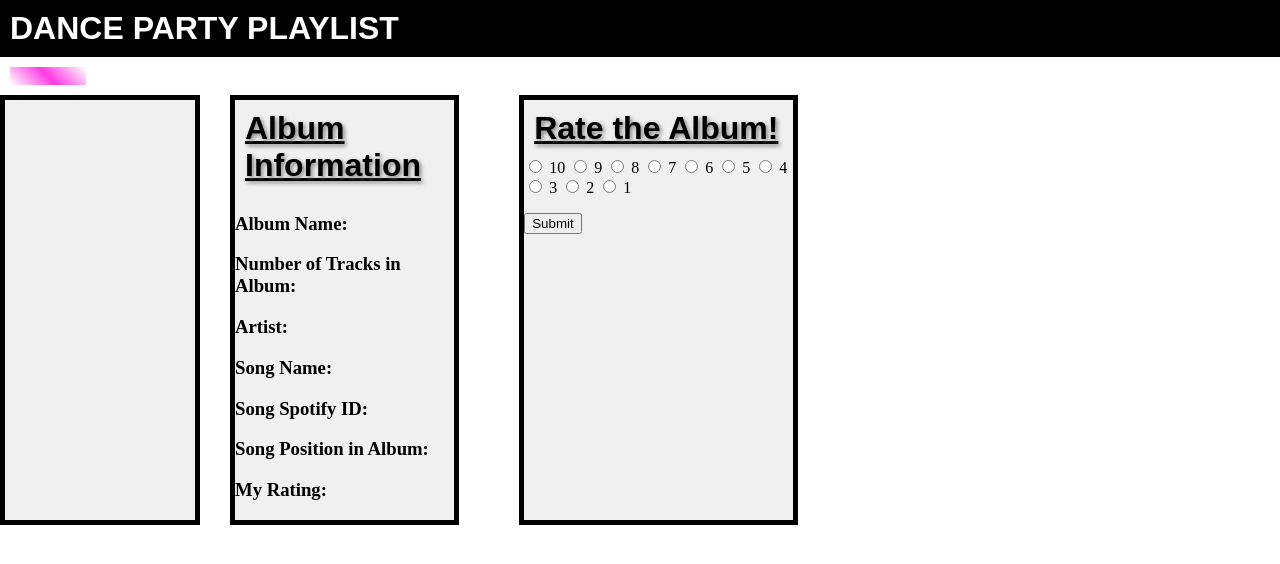
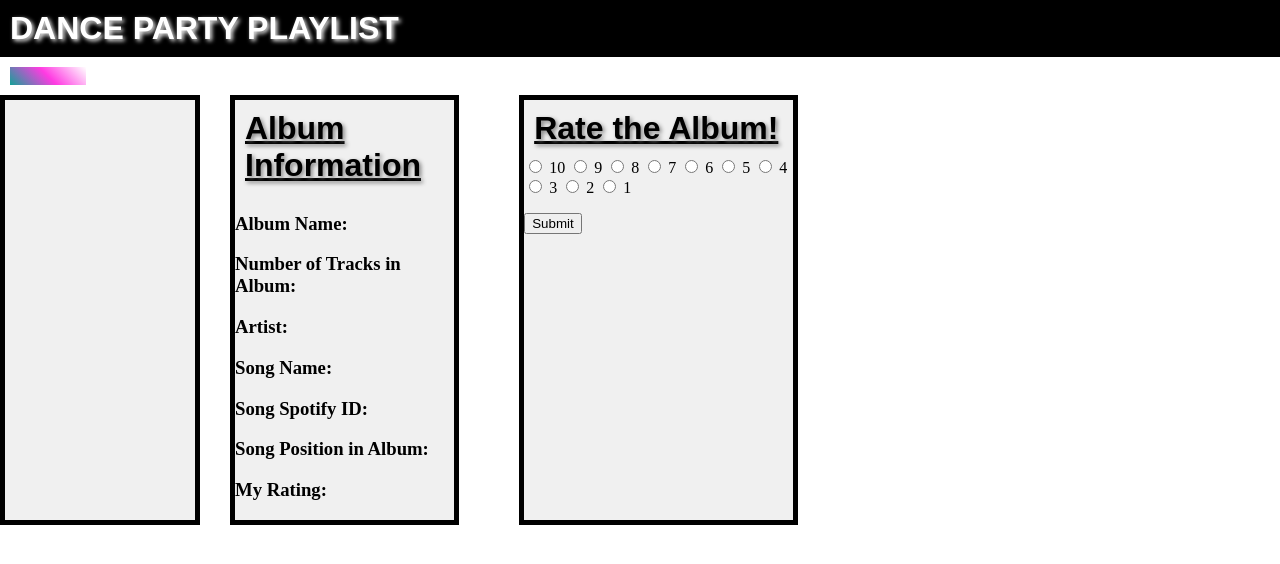
Before and after one commit to stevenfmentzer/Dance-Party-Playlist, a plain HTML site: page index.html in a window 1280 px wide. Drawn offline with Linux system fonts and the light colour scheme; no server answers.

Commit message:
white smoke added to title

```diff
--- a/styles/styles.css
+++ b/styles/styles.css
@@ -10,6 +10,7 @@ body, h1, h2, p {
     color: white;
     text-align: left;
     padding: 10px;
+    text-shadow: 2px 2px 4px whitesmoke;
   }
 
   h2 {
@@ -111,7 +112,7 @@ margin-right:20px;  }
     left: 0;
     width: 100%;
     height: 100%;
-    background: linear-gradient(45deg, #fff, #ff3be2, #fff);
+    background: linear-gradient(45deg, #13a197, #ff3be2, #fff);
     opacity: 0;
     z-index: 1;
     animation: glitter 2s infinite linear;
```
